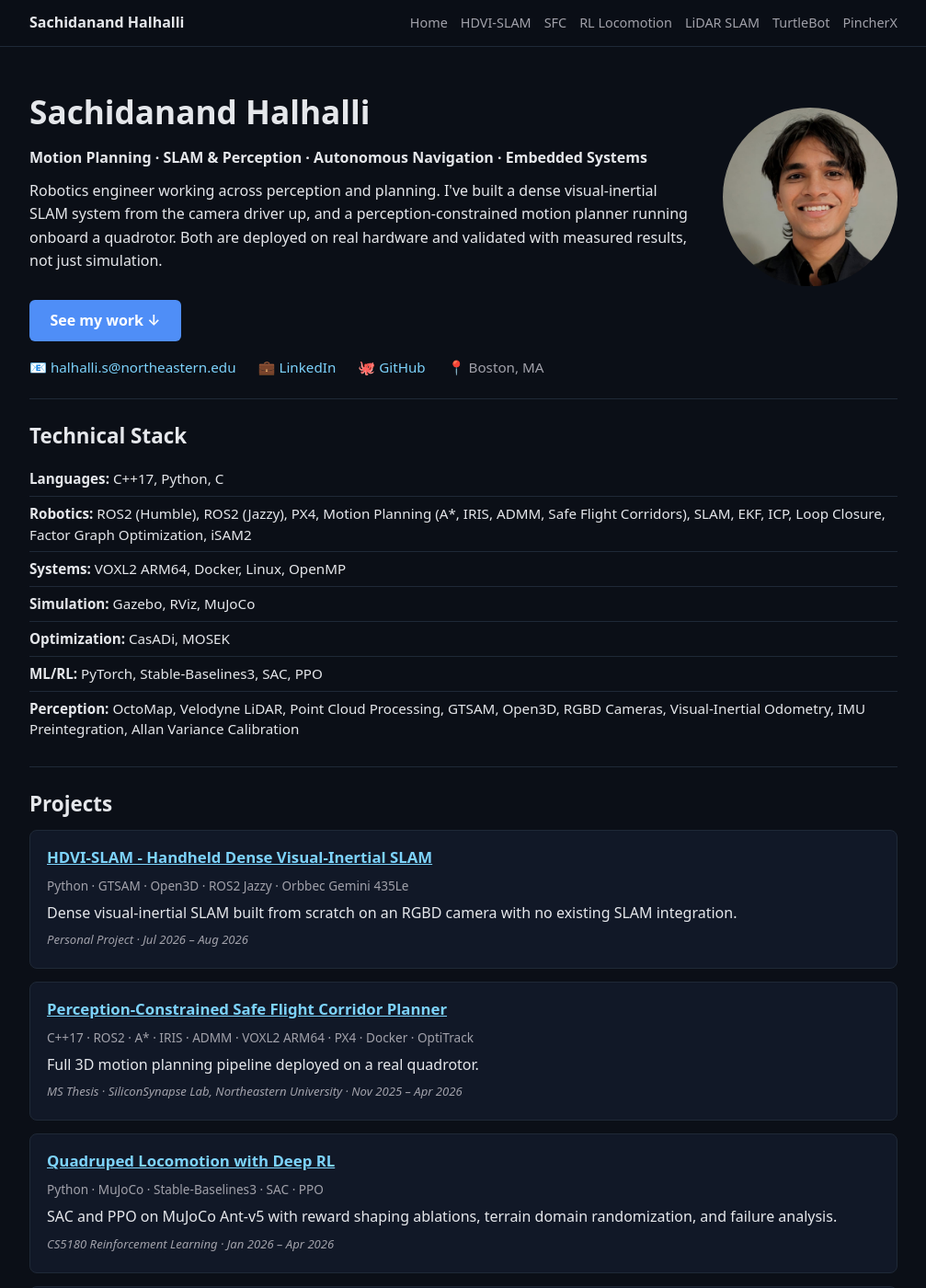
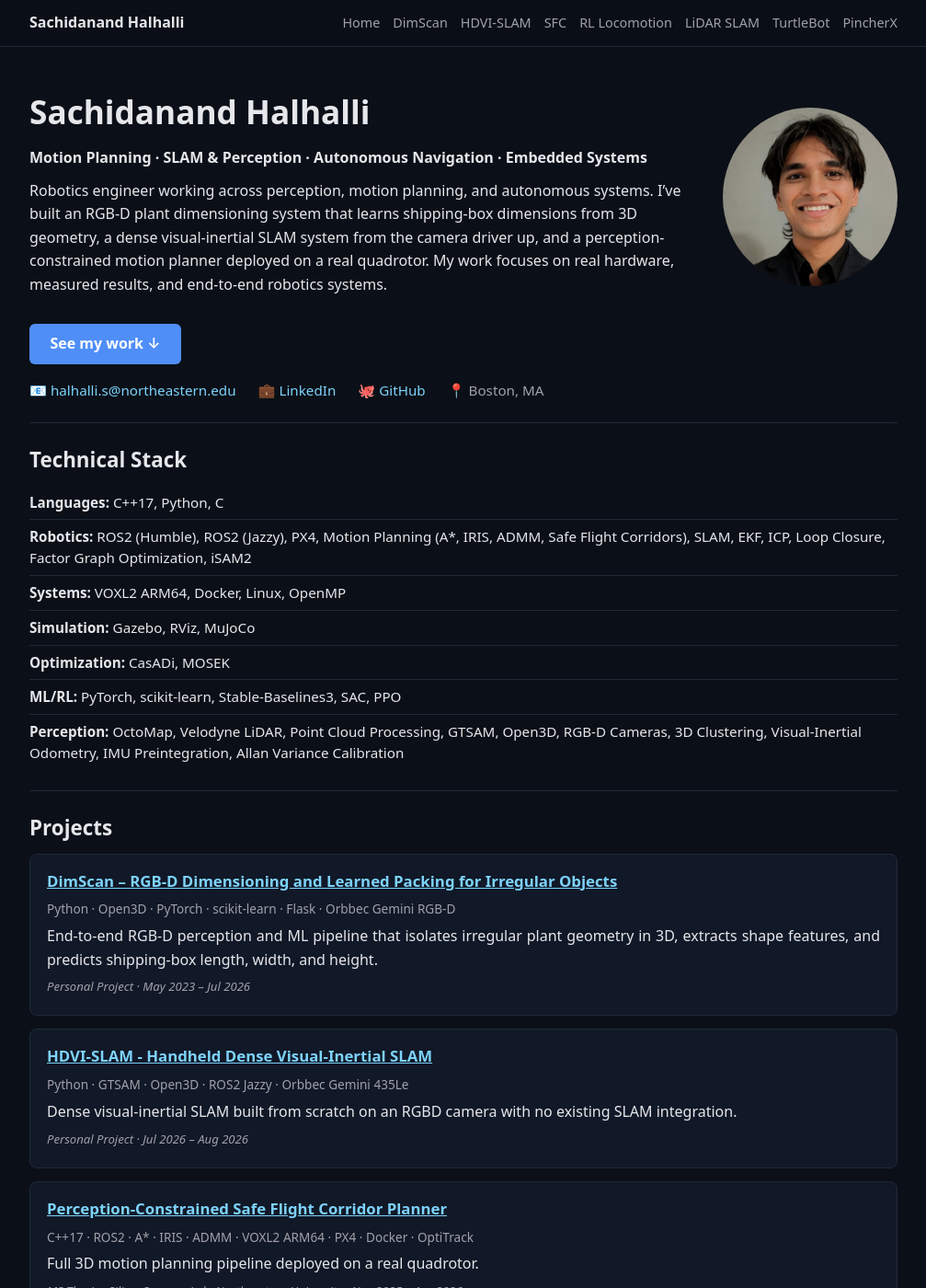
Before and after one commit to halhalli-s/halhalli-s.github.io, a Jekyll site: the page built from index.md, in a window 1280 px wide and 1400 px high. Shown: the whole window at 92% size, without its empty margins (136-1143 px from the left). Built offline with Jekyll 4.4.1, drawn with Linux system fonts in a browser that asks for light colours.

Commit message:
Add DimScan page with demo GIFs and pipeline images

```diff
--- a/_layouts/default.html
+++ b/_layouts/default.html
@@ -15,6 +15,7 @@
         </button>
         <nav class="nav" id="main-nav">
           <a href="{{ '/' | relative_url }}">Home</a>
+          <a href="{{ '/Projects/dimscan.html' | relative_url }}">DimScan</a>
           <a href="{{ '/Projects/hdvi_slam.html' | relative_url }}">HDVI-SLAM</a>
           <a href="{{ '/Projects/sfc.html' | relative_url }}">SFC</a>
           <a href="{{ '/Projects/rl_locomotion.html' | relative_url }}">RL Locomotion</a>
--- a/index.md
+++ b/index.md
@@ -9,7 +9,7 @@ title: Sachidanand Halhalli
 
 **Motion Planning · SLAM & Perception · Autonomous Navigation · Embedded Systems**
 
-<p class="bio">Robotics engineer working across perception and planning. I've built a dense visual-inertial SLAM system from the camera driver up, and a perception-constrained motion planner running onboard a quadrotor. Both are deployed on real hardware and validated with measured results, not just simulation.</p>
+<p class="bio">Robotics engineer working across perception, motion planning, and autonomous systems. I’ve built an RGB-D plant dimensioning system that learns shipping-box dimensions from 3D geometry, a dense visual-inertial SLAM system from the camera driver up, and a perception-constrained motion planner deployed on a real quadrotor. My work focuses on real hardware, measured results, and end-to-end robotics systems.</p>
 
 <a href="#projects" class="cta-btn">See my work ↓</a>
 
@@ -30,13 +30,20 @@ title: Sachidanand Halhalli
   <p><strong>Systems:</strong> VOXL2 ARM64, Docker, Linux, OpenMP</p>
   <p><strong>Simulation:</strong> Gazebo, RViz, MuJoCo</p>
   <p><strong>Optimization:</strong> CasADi, MOSEK</p>
-  <p><strong>ML/RL:</strong> PyTorch, Stable-Baselines3, SAC, PPO</p>
-  <p><strong>Perception:</strong> OctoMap, Velodyne LiDAR, Point Cloud Processing, GTSAM, Open3D, RGBD Cameras, Visual-Inertial Odometry, IMU Preintegration, Allan Variance Calibration</p>
+  <p><strong>ML/RL:</strong> PyTorch, scikit-learn, Stable-Baselines3, SAC, PPO</p>
+  <p><strong>Perception:</strong> OctoMap, Velodyne LiDAR, Point Cloud Processing, GTSAM, Open3D, RGB-D Cameras, 3D Clustering, Visual-Inertial Odometry, IMU Preintegration, Allan Variance Calibration</p>
 </div>
 
 ---
 
 ## Projects {#projects}
+
+<div class="project-card">
+  <h3><a href="./Projects/dimscan">DimScan – RGB-D Dimensioning and Learned Packing for Irregular Objects</a></h3>
+  <p class="tags">Python · Open3D · PyTorch · scikit-learn · Flask · Orbbec Gemini RGB-D</p>
+  <p>End-to-end RGB-D perception and ML pipeline that isolates irregular plant geometry in 3D, extracts shape features, and predicts shipping-box length, width, and height.</p>
+  <p class="meta">Personal Project · May 2023 – Jul 2026</p>
+</div>
 
 <div class="project-card">
   <h3><a href="{{ '/Projects/hdvi_slam.html' | relative_url }}">HDVI-SLAM - Handheld Dense Visual-Inertial SLAM</a></h3>
```
Also changed, not shown: Projects/dimscan.md (+43 -55 lines), Assets/images/object_ply.jpeg (added), Assets/images/object_ply_width_line.jpeg (added), Assets/images/rgb_plant.jpeg (added), Assets/images/table_ply.jpeg (added), 6 other files.
